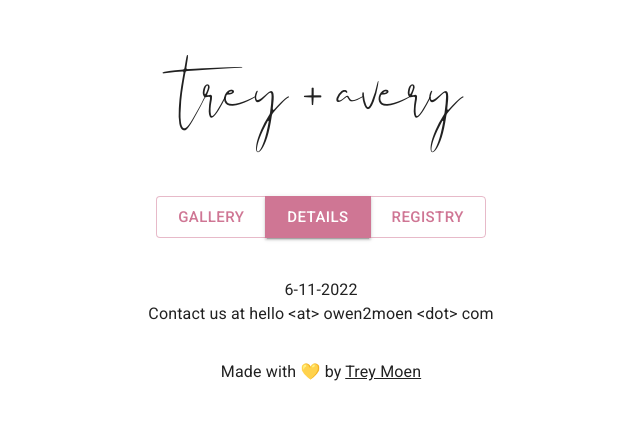
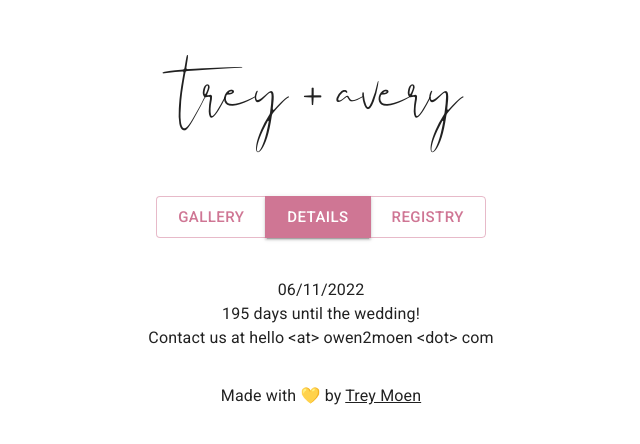
Before and after one commit to greatgitsby/wedding-frontend, a Next.js app: page /details in a window 1280 px wide. Shown: the top 444 px of the page, without its empty margins (319-959 px from the left). Built offline with nearby package versions, Linux system fonts and the light colour scheme.

Commit message:
Add days until wedding calculator

```diff
--- a/src/ImgixImage.tsx
+++ b/src/ImgixImage.tsx
@@ -6,7 +6,7 @@ interface ImgixImageProps {
   height: number;
   quality: number;
   fit: string;
-}
+};
 
 function CreateNewImgixLoader(
   imageHeight: number,
--- a/src/pages/details.tsx
+++ b/src/pages/details.tsx
@@ -7,8 +7,18 @@ import Top from '../Top';
 
 export default function Details() {
   const classes = getWeddingStyles();
+
+  const weddingDateStr = "06/11/2022";
+
+  // Get number of days till wedding!
+  const weddingDate = new Date(weddingDateStr);
+  const todaysDate = new Date();
+  const timeDiff = weddingDate.getTime() - todaysDate.getTime();
+  const numDaysTillWedding = Math.floor(timeDiff / (1000*60*60*24));
+
   const lines = [
-    "6-11-2022",
+    weddingDateStr,
+    `${numDaysTillWedding} days until the wedding!`,
     "Contact us at hello <at> owen2moen <dot> com"
   ];
 
@@ -20,7 +30,7 @@ export default function Details() {
 
         <Box sx={{ my: 4 }}>
           {lines.map((line) => (
-            <Typography key={line} align="center" fontFamily="Roboto">
+            <Typography key={line} align="center">
               {line}
             </Typography>
           ))}
--- a/src/pages/index.tsx
+++ b/src/pages/index.tsx
@@ -43,9 +43,9 @@ export default function Index(props: any) {
               >
                 <ImgixImage
                   src={image.src}
-                  width={600}
-                  height={900}
-                  quality={50}
+                  width={300}
+                  height={450}
+                  quality={25}
                   fit={"crop"}
                 />
               </ImageListItem>
```
